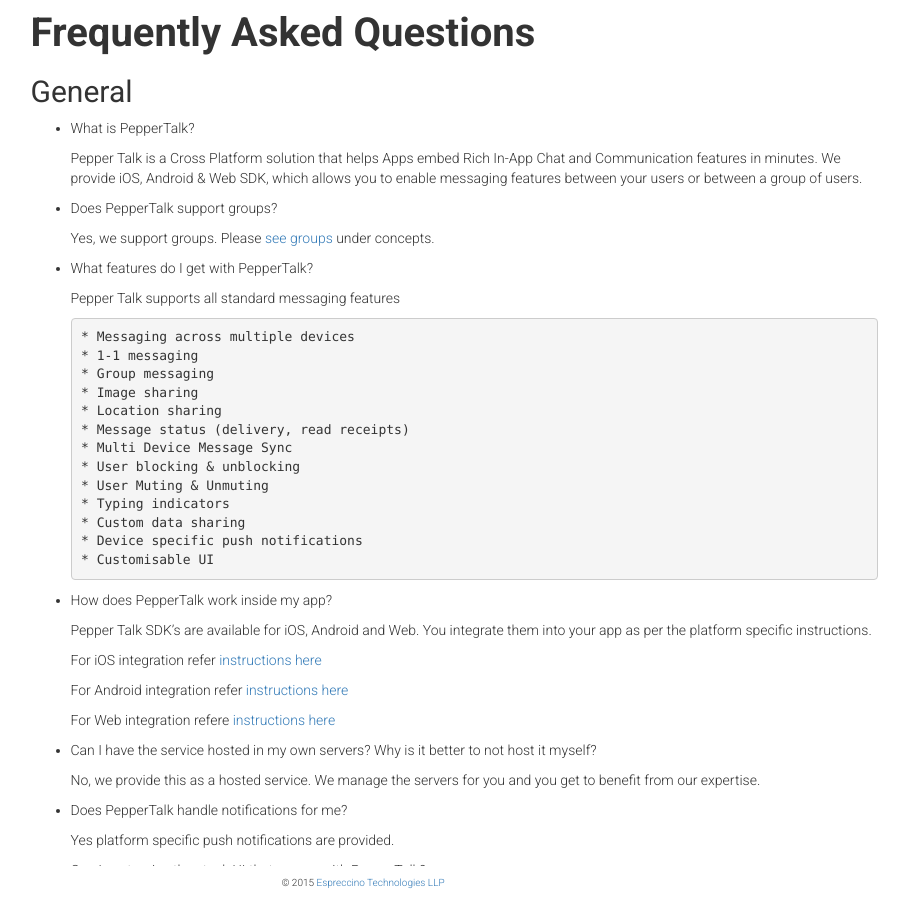
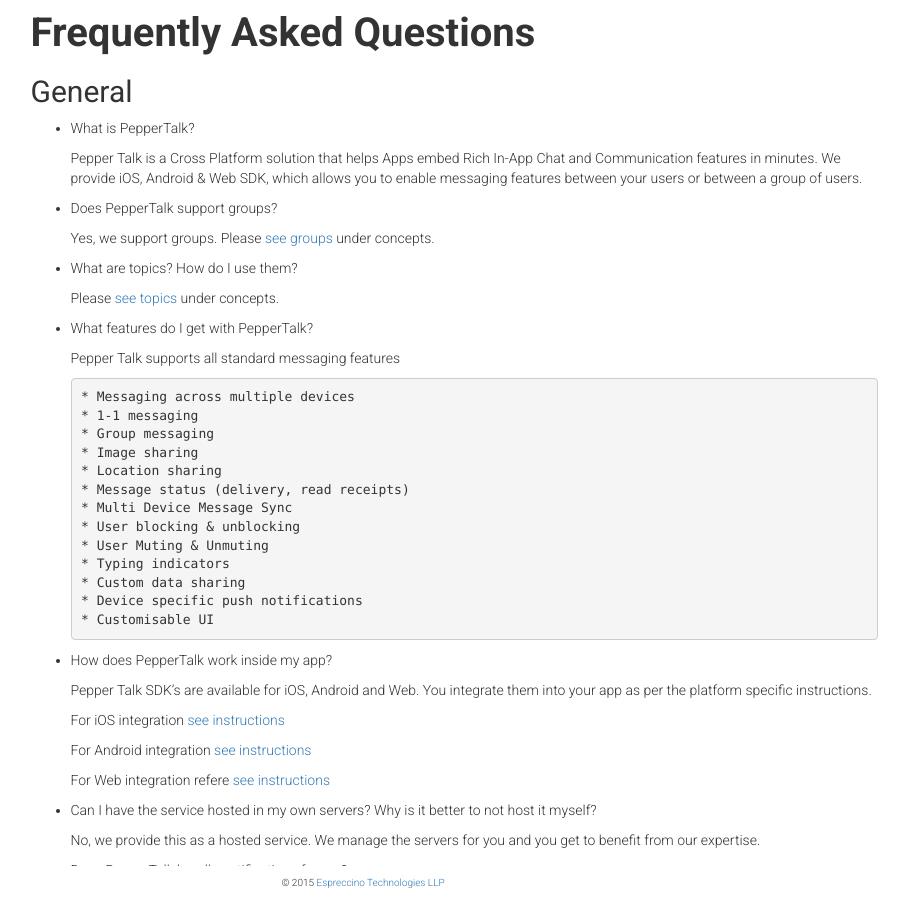
Before and after one commit to Espreccino/espreccino.github.io, a Jekyll site: the page built from _faq/1_index.md, in a window 1280 px wide and 900 px high, scrolled down 220 px. Shown: the whole window, without its empty margins (332-1241 px from the left). Built offline with Jekyll 4.4.1, drawn with Linux system fonts in a browser that asks for light colours; nearby versions of some CDN libraries; Markdown is read by kramdown in place of the engine named in the settings; some of the changed text lies outside the part shown.

Commit message:
Update 1_index.md

```diff
--- a/_faq/1_index.md
+++ b/_faq/1_index.md
@@ -22,6 +22,10 @@ collection_sections:
 
     Yes, we support groups. Please [see groups](http://developers.getpeppertalk.com/#groups) under concepts.
 
+* What are topics? How do I use them?
+
+    Please [see topics](http://developers.getpeppertalk.com/#topics) under concepts.
+
 * What features do I get with PepperTalk?
 
     Pepper Talk supports all standard messaging features
@@ -45,11 +49,11 @@ collection_sections:
 
     Pepper Talk SDK's are available for iOS, Android and Web. You integrate them into your app as per the platform specific instructions.
 
-    For iOS integration refer [instructions here](http://developers.getpeppertalk.com/ios/index.html#getting-started)
+    For iOS integration [see instructions](http://developers.getpeppertalk.com/ios/index.html#getting-started)
 
-    For Android integration refer [instructions here](http://developers.getpeppertalk.com/android/index.html#installing)
+    For Android integration [see instructions](http://developers.getpeppertalk.com/android/index.html#installing)
 
-    For Web integration refere [instructions here](http://developers.getpeppertalk.com/web/index.html#introduction)
+    For Web integration refere [see instructions](http://developers.getpeppertalk.com/web/index.html#introduction)
 
 * Can I have the service hosted in my own servers? Why is it better to not host it myself?
 
```
Also changed, not shown: other parts of _faq/1_index.md (+3 -4 lines).
